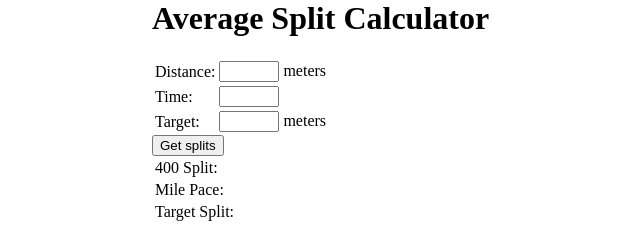
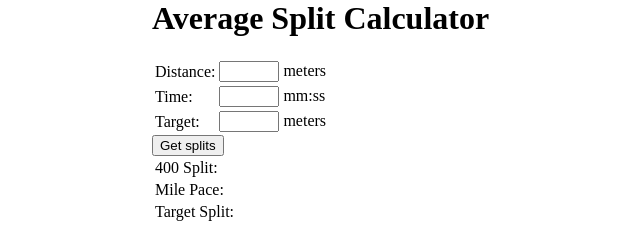
Before and after one commit to ReDead/SplitCalculator, a plain HTML site: page index.html in a window 1280 px wide. Shown: the full height of the page, 168-808 px from the left. Drawn offline with Linux system fonts and the light colour scheme.

Commit message:
Update index.html

```diff
--- a/index.html
+++ b/index.html
@@ -10,7 +10,7 @@
 		</tr>
 		<tr>
 			<td>Time: </td>
-			<td><input type="text" id="time"> </td>
+			<td><input type="text" id="time"> mm:ss</td>
 		</tr>
 		<tr>
 			<td>Target: </td>
```
